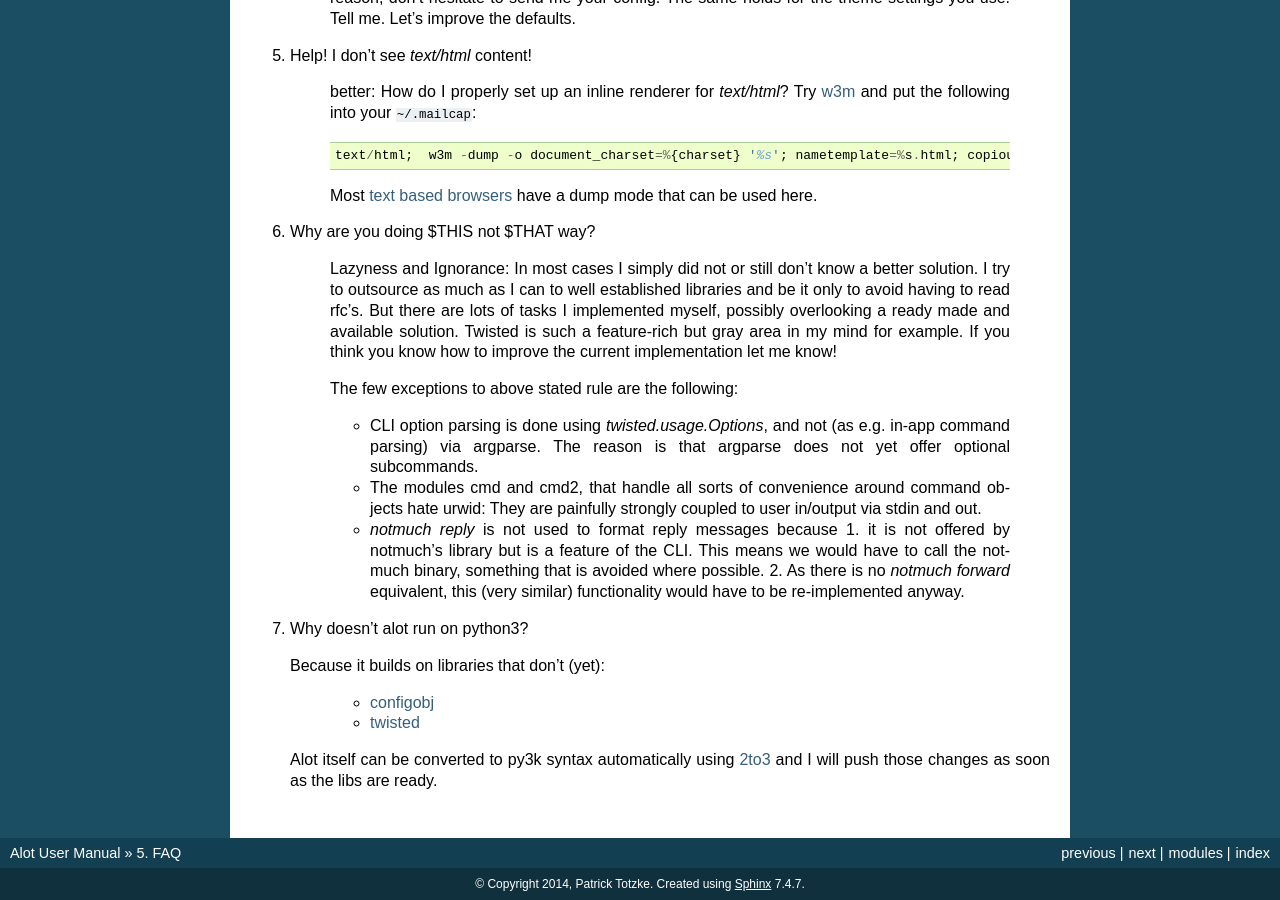
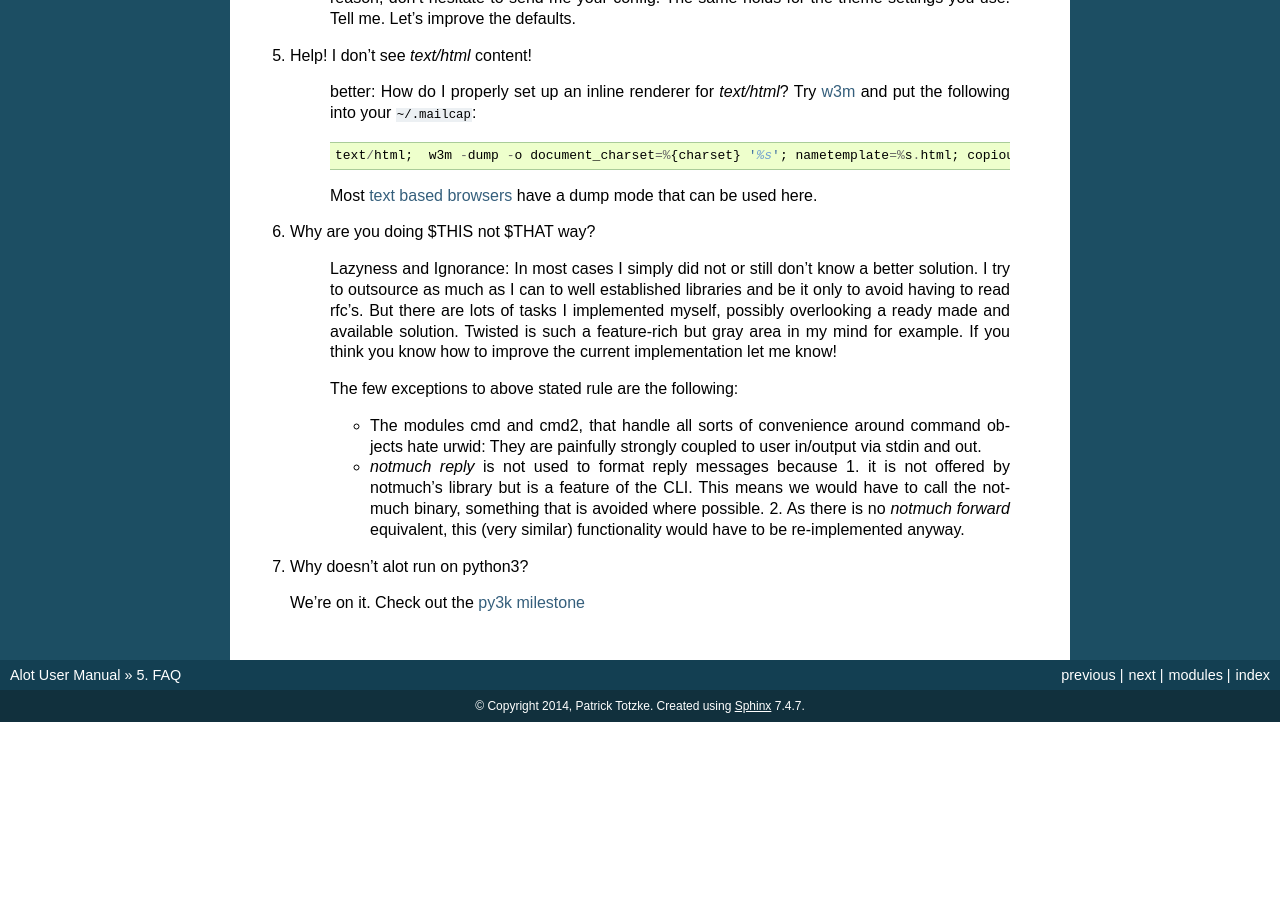
Before and after one commit to pazz/alot, a Sphinx documentation site: the page built from docs/source/faq.rst, in a window 1280 px wide and 900 px high, scrolled down 664 px. Built offline with Sphinx 7.4.7, drawn with Linux system fonts in a browser that asks for light colours; after the commit the page ends 1386 px from its top, so only the background shows below that.

Commit message:
update FAQ

```diff
--- a/docs/source/faq.rst
+++ b/docs/source/faq.rst
@@ -58,8 +58,6 @@ FAQ
 
     The few exceptions to above stated rule are the following:
 
-    * CLI option parsing is done using `twisted.usage.Options`, and not (as e.g. in-app command parsing)
-      via argparse. The reason is that argparse does not yet offer optional subcommands.
     * The modules cmd and cmd2, that handle all sorts of convenience around command objects
       hate urwid: They are painfully strongly coupled to user in/output via stdin and out.
     * `notmuch reply` is not used to format reply messages because 1. it is not offered by
@@ -71,11 +69,4 @@ FAQ
 
 7. Why doesn't alot run on python3?
 
-   Because it builds on libraries that don't (yet):
-
-    * `configobj <http://www.voidspace.org.uk/python/weblog/arch_d7_2010_12_11.shtml>`_
-    * `twisted <http://twistedmatrix.com/trac/milestone/Python-3.x>`_
-
-   Alot itself can be converted to py3k syntax automatically using
-   `2to3 <http://docs.python.org/2/library/2to3.html>`_ and I will push those changes as soon
-   as the libs are ready.
+   We're on it. Check out the `py3k milestone <https://github.com/pazz/alot/issues?q=is%3Aopen+is%3Aissue+milestone%3A%22full+py3k+compatibility%22>`_
```
